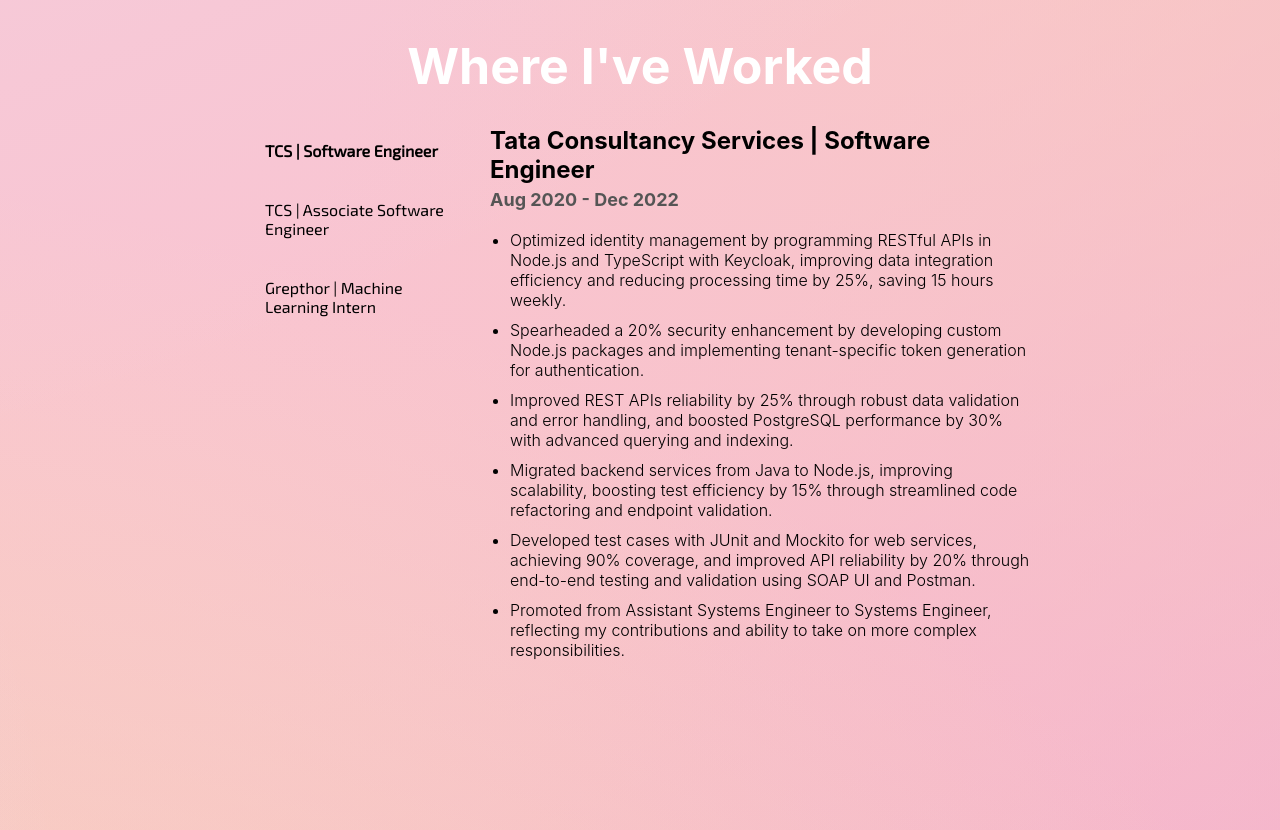
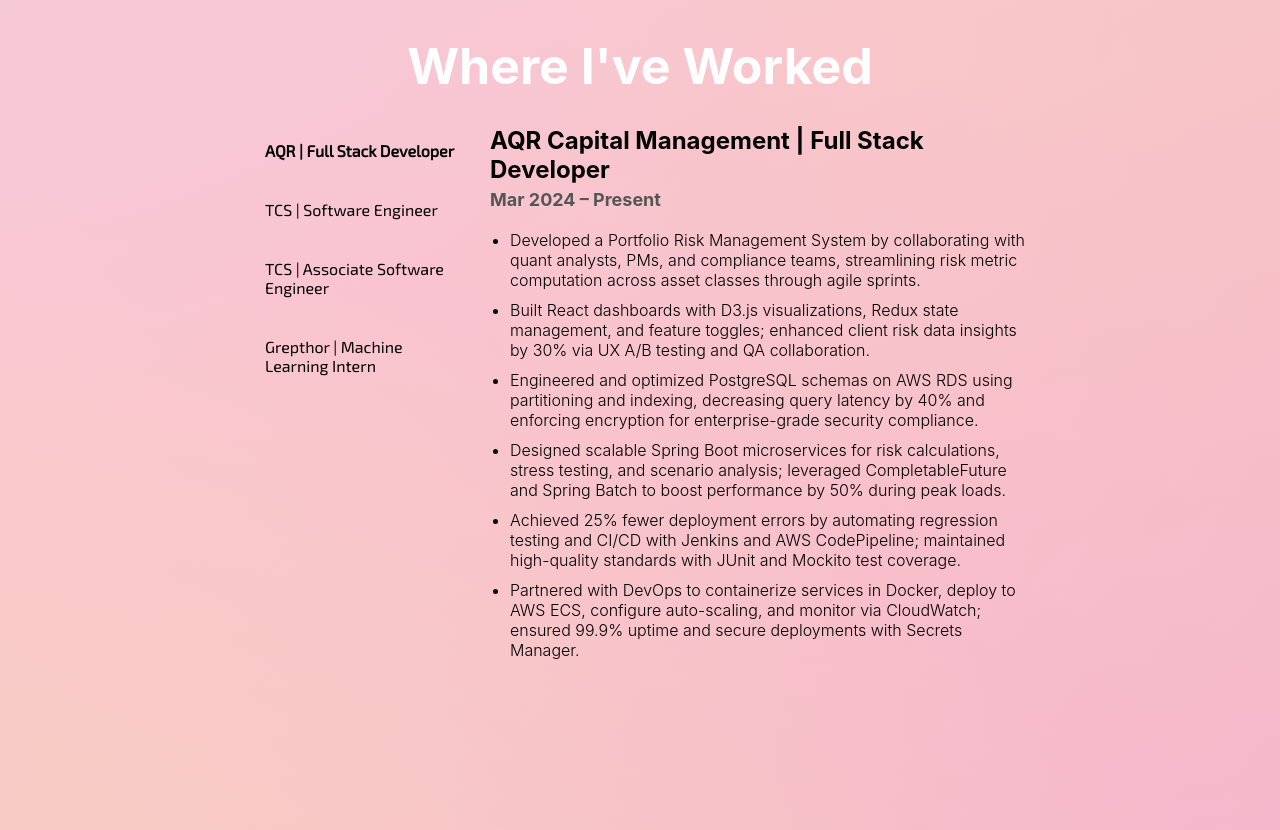
Before and after one commit to suneelmeesalameher/MeherSuneel, a React (Create React App) app in the folder my-app/: page / in a window 1280 px wide. Shown: the part 760-1590 px from the top of the page. Built offline with nearby package versions, Linux system fonts and the light colour scheme.

Commit message:
Update Work.jsx

```diff
--- a/my-app/src/components/Assets/Home/Work.jsx
+++ b/my-app/src/components/Assets/Home/Work.jsx
@@ -2,12 +2,25 @@
 import './Work.css';
 
 export const Work = () => {
-  const [activeSection, setActiveSection] = useState('tcs-software-engineer');
+  const [activeSection, setActiveSection] = useState('aqr-fullstack-developer');
 
   const experiences = {
+    'aqr-fullstack-developer': {
+      title: 'AQR Capital Management | Full Stack Developer',
+      period: 'Mar 2024 – Present',
+      bullets: [
+        'Developed a Portfolio Risk Management System by collaborating with quant analysts, PMs, and compliance teams, streamlining risk metric computation across asset classes through agile sprints.',
+        'Built React dashboards with D3.js visualizations, Redux state management, and feature toggles; enhanced client risk data insights by 30% via UX A/B testing and QA collaboration.',
+        'Engineered and optimized PostgreSQL schemas on AWS RDS using partitioning and indexing, decreasing query latency by 40% and enforcing encryption for enterprise-grade security compliance.',
+        'Designed scalable Spring Boot microservices for risk calculations, stress testing, and scenario analysis; leveraged CompletableFuture and Spring Batch to boost performance by 50% during peak loads.',
+        'Achieved 25% fewer deployment errors by automating regression testing and CI/CD with Jenkins and AWS CodePipeline; maintained high-quality standards with JUnit and Mockito test coverage.',
+        'Partnered with DevOps to containerize services in Docker, deploy to AWS ECS, configure auto-scaling, and monitor via CloudWatch; ensured 99.9% uptime and secure deployments with Secrets Manager.',
+      ],
+    },
+
     'tcs-software-engineer': {
       title: 'Tata Consultancy Services | Software Engineer',
-      period: 'Aug 2020 - Dec 2022',
+      period: 'Aug 2021 - Dec 2022',
       bullets: [
         'Optimized identity management by programming RESTful APIs in Node.js and TypeScript with Keycloak, improving data integration efficiency and reducing processing time by 25%, saving 15 hours weekly.',
         'Spearheaded a 20% security enhancement by developing custom Node.js packages and implementing tenant-specific token generation for authentication.',
@@ -19,7 +32,7 @@
     },
     'tcs-associate-software-engineer': {
       title: 'Tata Consultancy Services | Associate Software Engineer',
-      period: 'Nov 2019 - Jul 2020',
+      period: 'Nov 2020 - Jul 2020',
       bullets: [
         'Implemented DevOps practices with CI/CD pipelines and load balancing on Google Cloud APIGEE and AWS, improving deployment efficiency by 30% and enhancing microservices scalability.',
         'Engineered a Java Spring Boot-based component for seamless data ingestion from Mosquitto MQTT and storage in IBM\'s Tape Files, optimizing data retrieval speed by 30% and reducing storage costs by 20%.',
@@ -40,7 +53,13 @@
       <h2 className="work-title">Where I've Worked</h2>
       <div className="work-layout">
         {/* Left Sidebar: Buttons */}
+
         <div className="sidebar">
+          <button className={`sidebar-button ${activeSection === 'aqr-fullstack-developer' ? 'active' : ''}`}
+          onClick={() => setActiveSection('aqr-fullstack-developer')}>
+            AQR | Full Stack Developer
+          </button>
+
           <button
             className={`sidebar-button ${activeSection === 'tcs-software-engineer' ? 'active' : ''}`}
             onClick={() => setActiveSection('tcs-software-engineer')}
```
